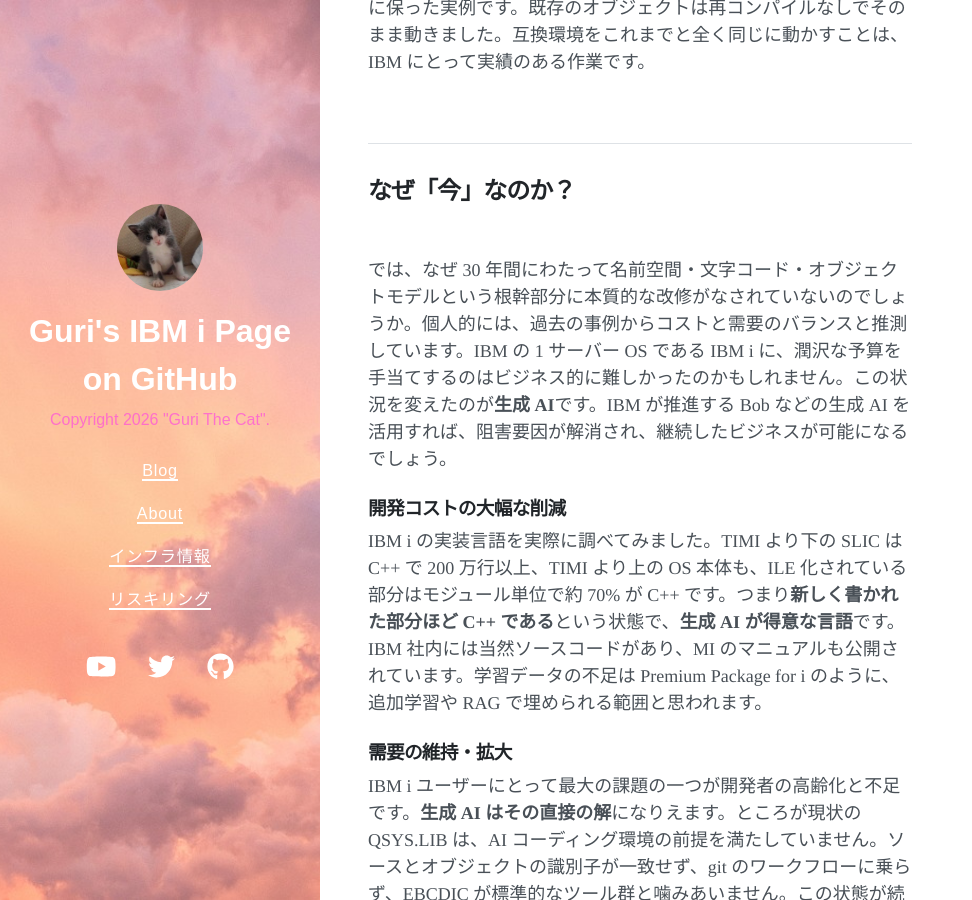
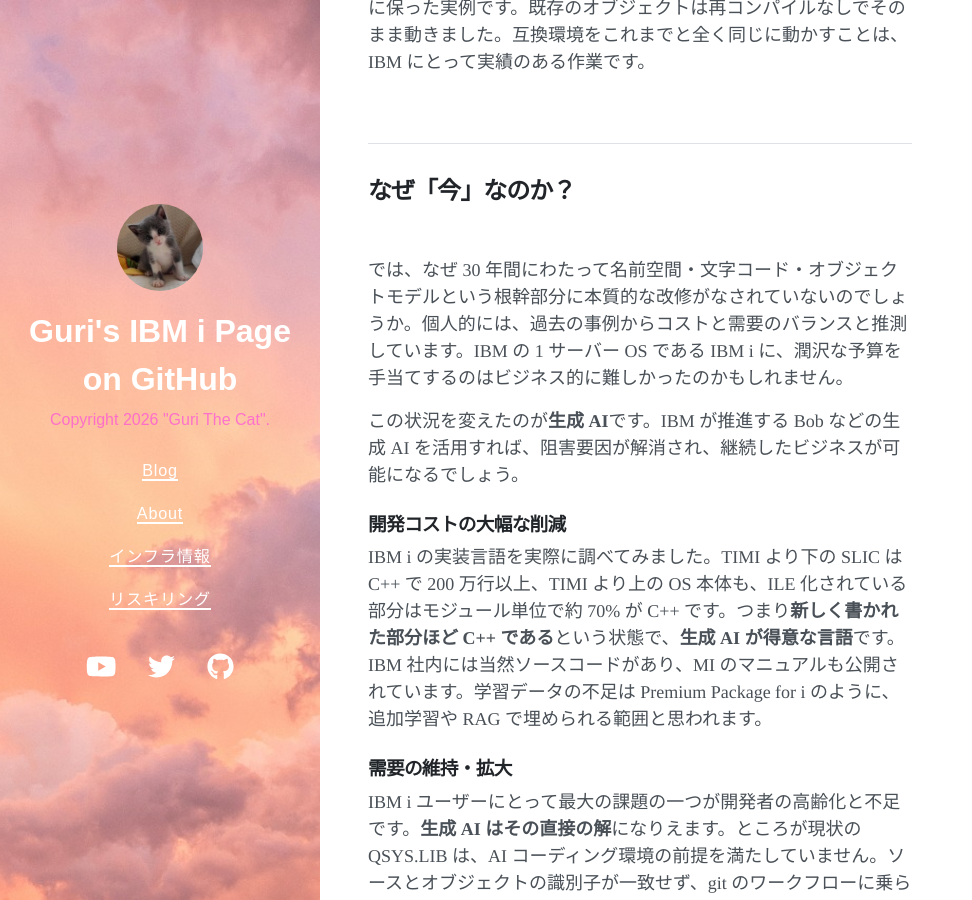
Before and after one commit to GuriCat/GuriPages, a Jekyll site: the page built from _posts/2026-09-01-IBM i の将来.markdown, in a window 1280 px wide and 900 px high, scrolled down 2849 px. Shown: the whole window, without its empty margins (0-972 px from the left). Built offline with Jekyll 4.4.1, drawn with Linux system fonts in a browser that asks for light colours; nearby versions of some CDN libraries; a script that is not in the unit is left out.

Commit message:
Edit: 段落を分割し余白を調整
Co-Authored-By: Claude Opus 5 (1M context) <noreply@anthropic.com>

```diff
--- a/_posts/2026-09-01-IBM i の将来.markdown
+++ b/_posts/2026-09-01-IBM i の将来.markdown
@@ -73,7 +73,9 @@ PASE は AIX の成果物から派生しているので、開発・コスト負
 
 <br>
 
-では、なぜ 30 年間にわたって名前空間・文字コード・オブジェクトモデルという根幹部分に本質的な改修がなされていないのでしょうか。個人的には、過去の事例からコストと需要のバランスと推測しています。IBM の 1 サーバー OS である IBM i に、潤沢な予算を手当てするのはビジネス的に難しかったのかもしれません。この状況を変えたのが**生成 AI**です。IBM が推進する Bob などの生成 AI を活用すれば、阻害要因が解消され、継続したビジネスが可能になるでしょう。
+では、なぜ 30 年間にわたって名前空間・文字コード・オブジェクトモデルという根幹部分に本質的な改修がなされていないのでしょうか。個人的には、過去の事例からコストと需要のバランスと推測しています。IBM の 1 サーバー OS である IBM i に、潤沢な予算を手当てするのはビジネス的に難しかったのかもしれません。
+
+この状況を変えたのが**生成 AI**です。IBM が推進する Bob などの生成 AI を活用すれば、阻害要因が解消され、継続したビジネスが可能になるでしょう。
 
 ### 開発コストの大幅な削減
 
@@ -83,6 +85,7 @@ IBM i の実装言語を実際に調べてみました。TIMI より下の SLIC
 
 IBM i ユーザーにとって最大の課題の一つが開発者の高齢化と不足です。**生成 AI はその直接の解**になりえます。ところが現状の QSYS.LIB は、AI コーディング環境の前提を満たしていません。ソースとオブジェクトの識別子が一致せず、git のワークフローに乗らず、EBCDIC が標準的なツール群と噛みあいません。この状態が続けば、**AI で開発生産性を回復できるプラットフォームと、できないプラットフォーム**の差が今後数年で決定的に開きます。そうなれば、IBM i を選び続ける理由は失われていきます。つまり新しいファイルシステムは、単なる機能追加ではありません。**IBM i を AI 時代の選択肢とするための前提**です。新規ユーザーの獲得のみならず、非常にロイヤリティの高い既存 IBM i ユーザーにとっても福音となるでしょう。
 
+<br>
 なお、IBM i を刷新する際に、**既存のユーザー資産を守ることは最重要課題**です。IBM i の強みは、**40 年間の投資を無駄にしないこと**にあります。新しいファイルシステムを追加する際も、IBM i 実行環境、S/38 実行環境、S/36 実行環境は堅持すべきです。
 
 <br>
```
